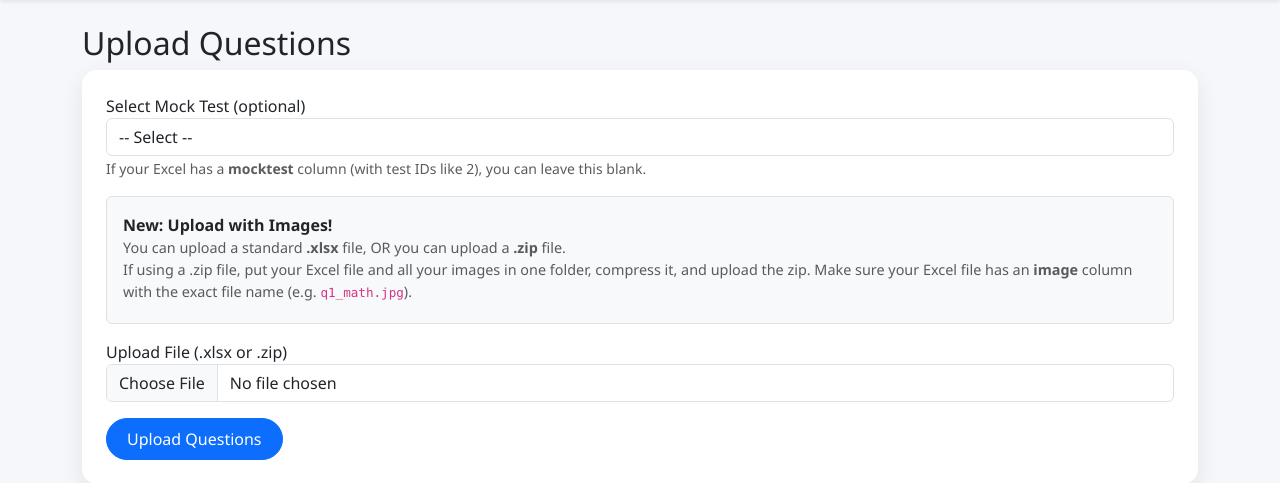
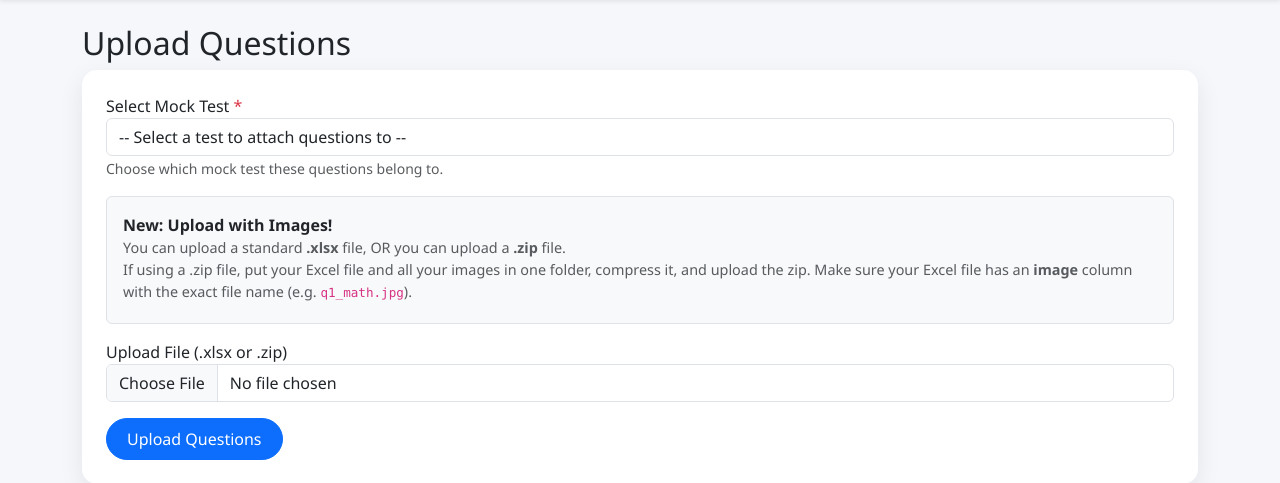
Before and after one commit to Shaaz29/AMU_Entrance_Prep_Portal, a Django app: page /upload-questions/ in a window 1280 px wide. Shown: the part 60-543 px from the top of the page. Run offline with Django 5.2, Linux system fonts and the light colour scheme; the visitor is signed in with stand-in values (Sample User, id 1); data that the repository does not hold is empty; some libraries are stand-ins or nearby versions.

Commit message:
New Features Added

```diff
--- a/templates/upload.html
+++ b/templates/upload.html
@@ -9,14 +9,14 @@
     {% csrf_token %}
 
     <div class="mb-3">
-      <label>Select Mock Test (optional)</label>
-      <select name="mocktest_id" class="form-control">
-        <option value="">-- Select --</option>
+      <label>Select Mock Test <span class="text-danger">*</span></label>
+      <select name="mocktest_id" class="form-control" required>
+        <option value="">-- Select a test to attach questions to --</option>
         {% for test in tests %}
           <option value="{{ test.id }}">{{ test.course.name }} - {{ test.year }} ({{ test.duration }} min)</option>
         {% endfor %}
       </select>
-      <small class="text-muted">If your Excel has a <strong>mocktest</strong> column (with test IDs like 2), you can leave this blank.</small>
+      <small class="text-muted">Choose which mock test these questions belong to.</small>
     </div>
 
     <div class="mb-3 bg-light p-3 border rounded">
```
Also changed, not shown: static/css/style.css (+5 -2 lines).
